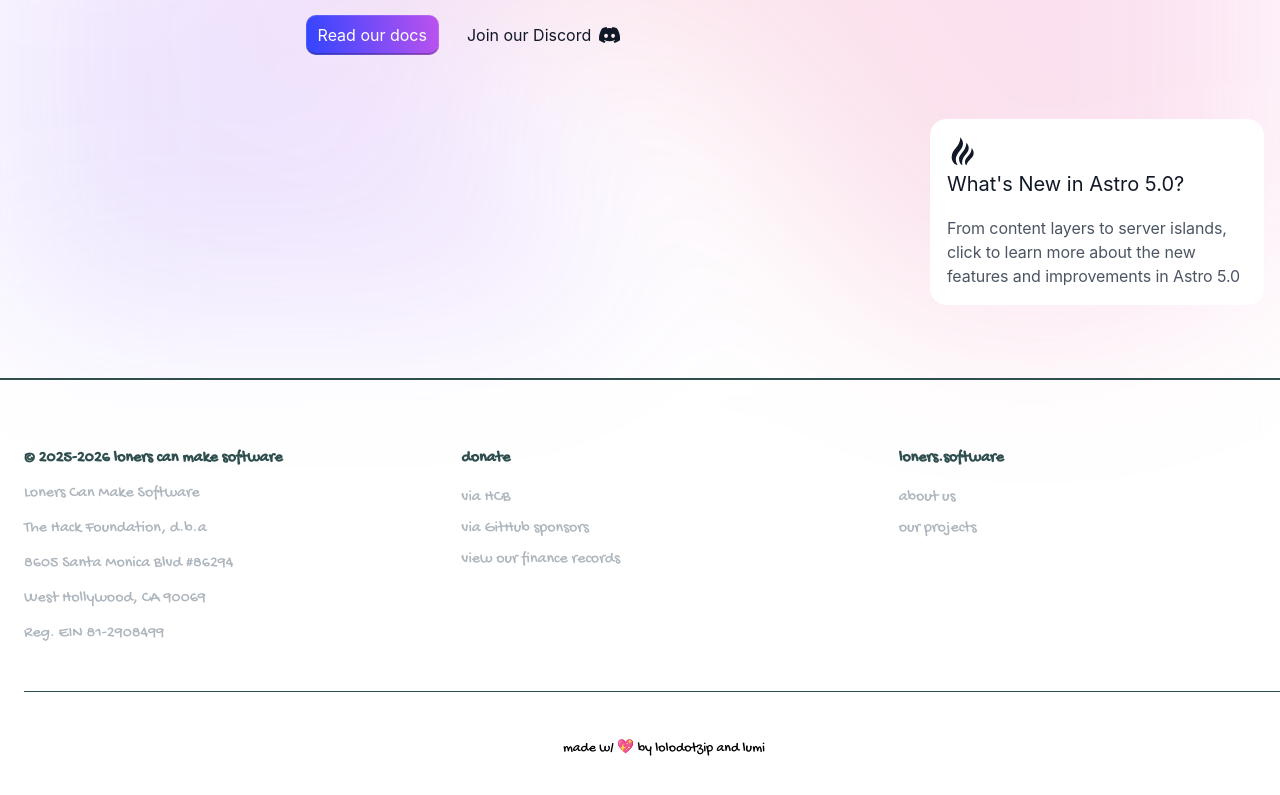
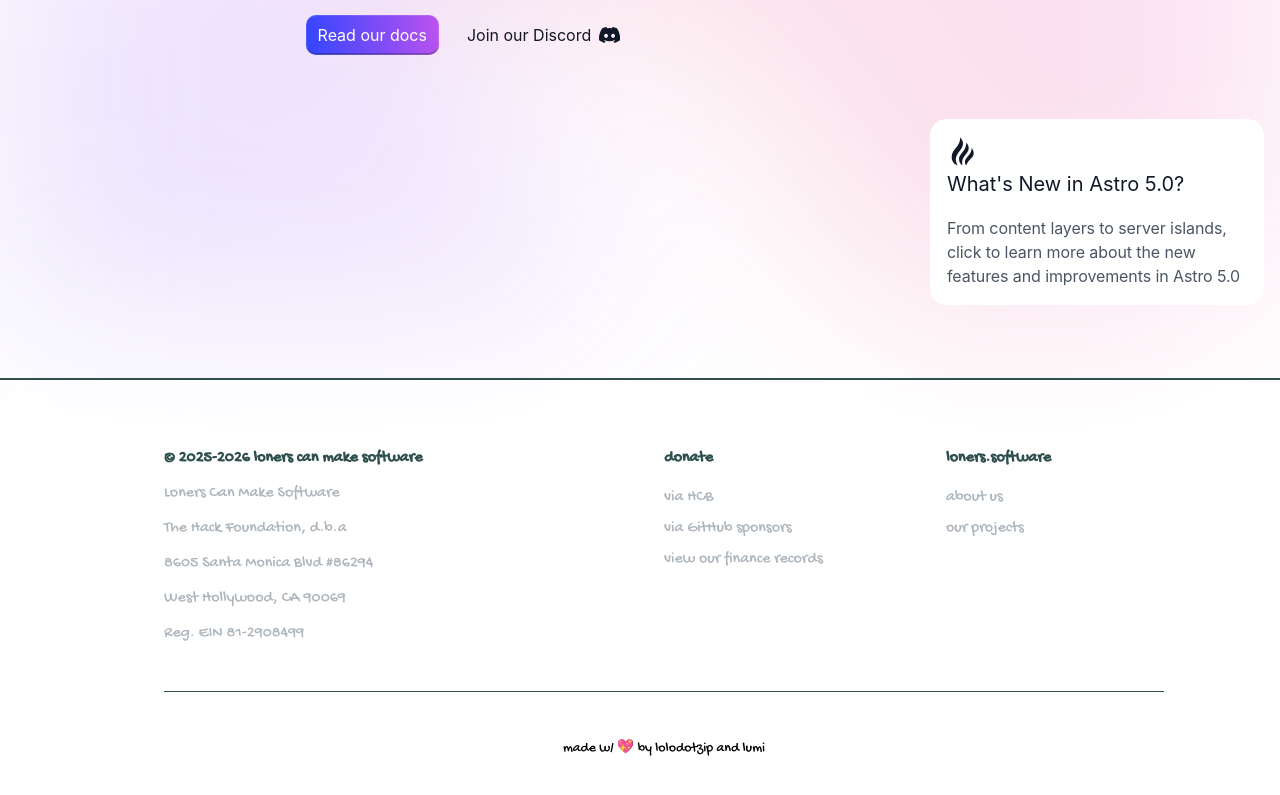
Before and after one commit to lonersoft/front, an Astro site: page / in a window 1280 px wide. Shown: the part 479-1274 px from the top of the page. Built offline with nearby package versions, Linux system fonts and the light colour scheme; Astro itself is replaced by a stand-in of ours.

Commit message:
centered not widespread

```diff
--- a/src/components/Footer.astro
+++ b/src/components/Footer.astro
@@ -47,10 +47,15 @@
     border-top: 2px solid darkslategray;
   }
 
+  .container{
+    max-width: 1000px;
+    margin: 0 auto;
+  }
+
   .grid {
     display: grid;
-    grid-template-columns: repeat(auto-fit, minmax(200px, 1fr));
-    gap: 2rem;
+    grid-template-columns: 2fr 1fr 1fr;
+    gap: 4rem;
     padding-bottom: 2rem;
     border-bottom: 1px solid darkslategray;
   }
```
